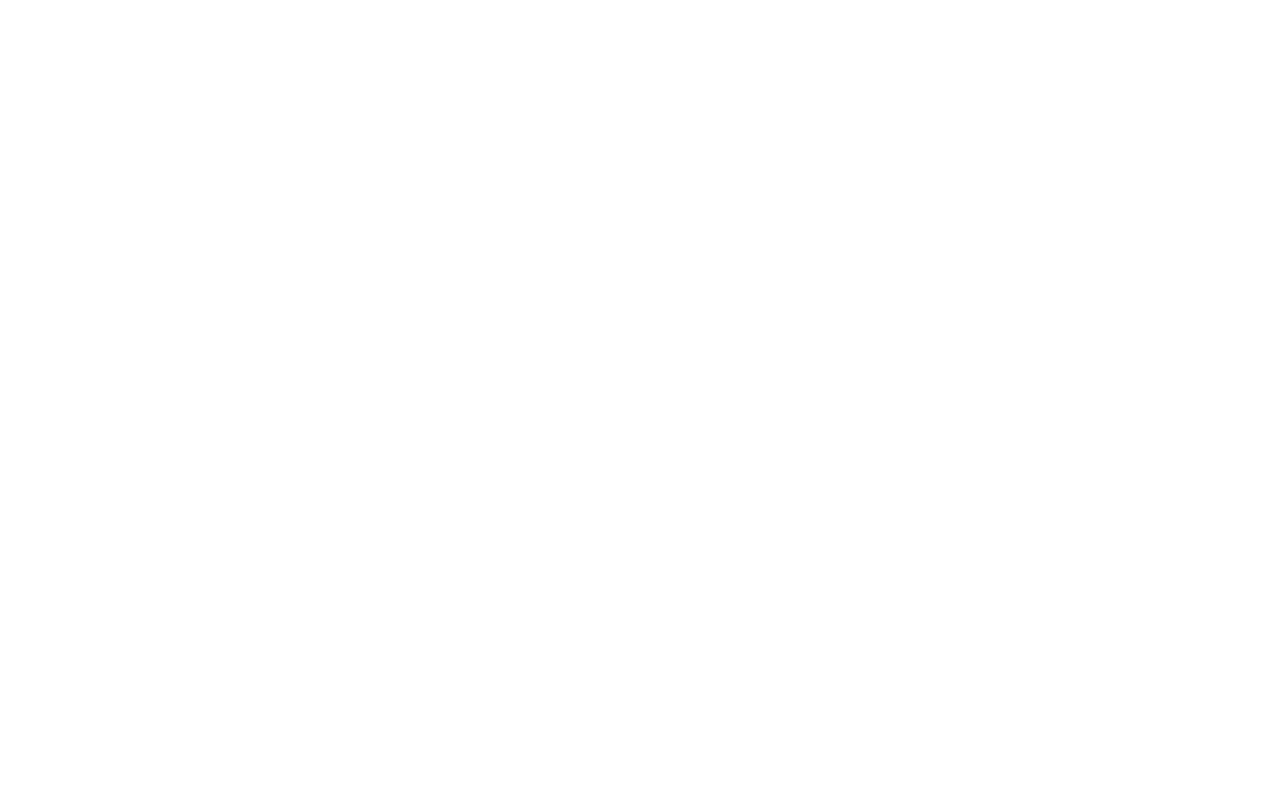
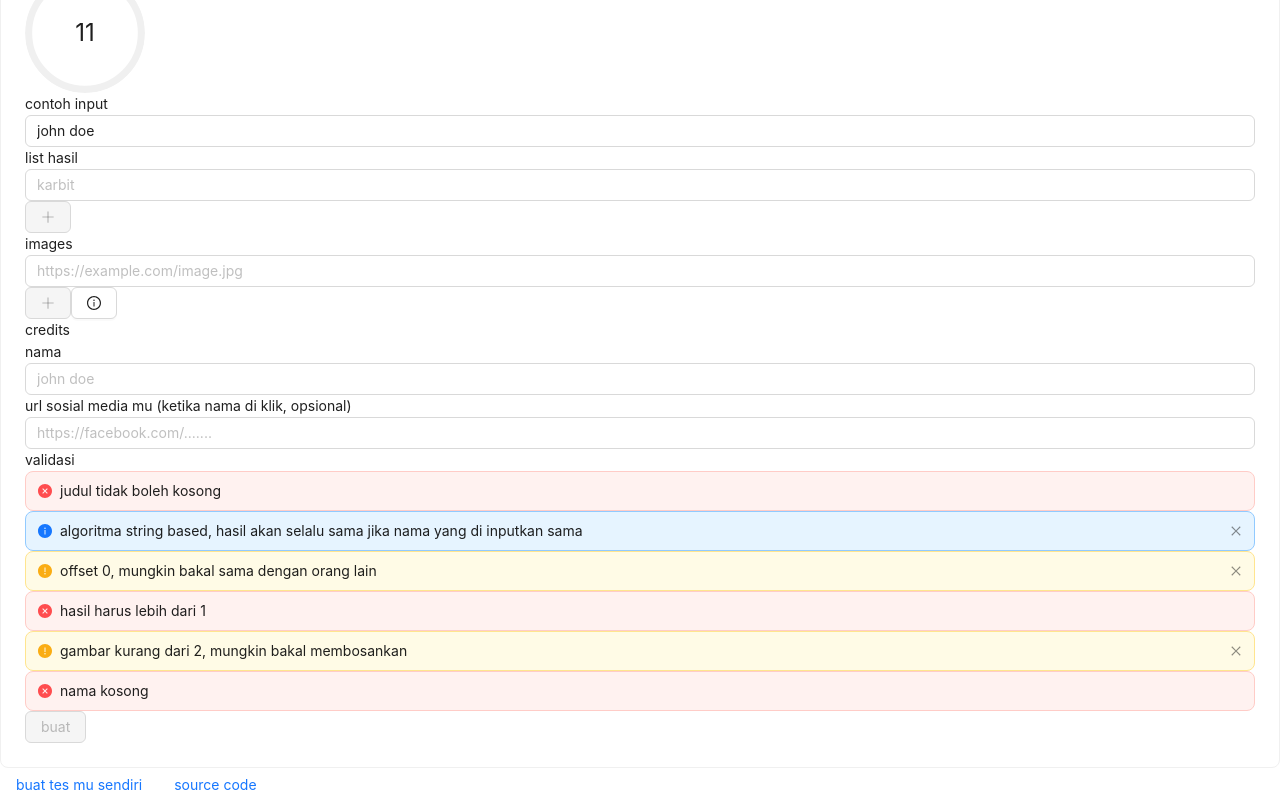
Before and after one commit to rizalalfadlil/anything, a React (Vite) app: page /anything/create in a window 1280 px wide. Before the commit this address had no page. Shown: the part 260-1060 px from the top of the page. Before the commit the page ends 800 px from the top, so only its background shows below. Built offline with nearby package versions, Linux system fonts and the light colour scheme.

Commit message:
fix path issue

```diff
--- a/src/components/baseLayout.tsx
+++ b/src/components/baseLayout.tsx
@@ -9,7 +9,7 @@
         </div>
       </div>
       <footer className="border p-4 bg-slate-300 gap-4 flex justify-center">
-        <Button type="link" className="text-blue-800" href="/create">
+        <Button type="link" className="text-blue-800" href="create">
           buat tes mu sendiri
         </Button>
         <Button type="link" href="https://github.com/rizalalfadlil/anything" className="text-blue-800">
--- a/src/main.tsx
+++ b/src/main.tsx
@@ -8,8 +8,8 @@
   <StrictMode>
     <BrowserRouter>
       <Routes>
-        <Route path="/" Component={App} />
-        <Route path="/create" Component={Maker} />
+        <Route path="/anything/" Component={App} />
+        <Route path="/anything/create" Component={Maker} />
       </Routes>
     </BrowserRouter>
   </StrictMode>
```
